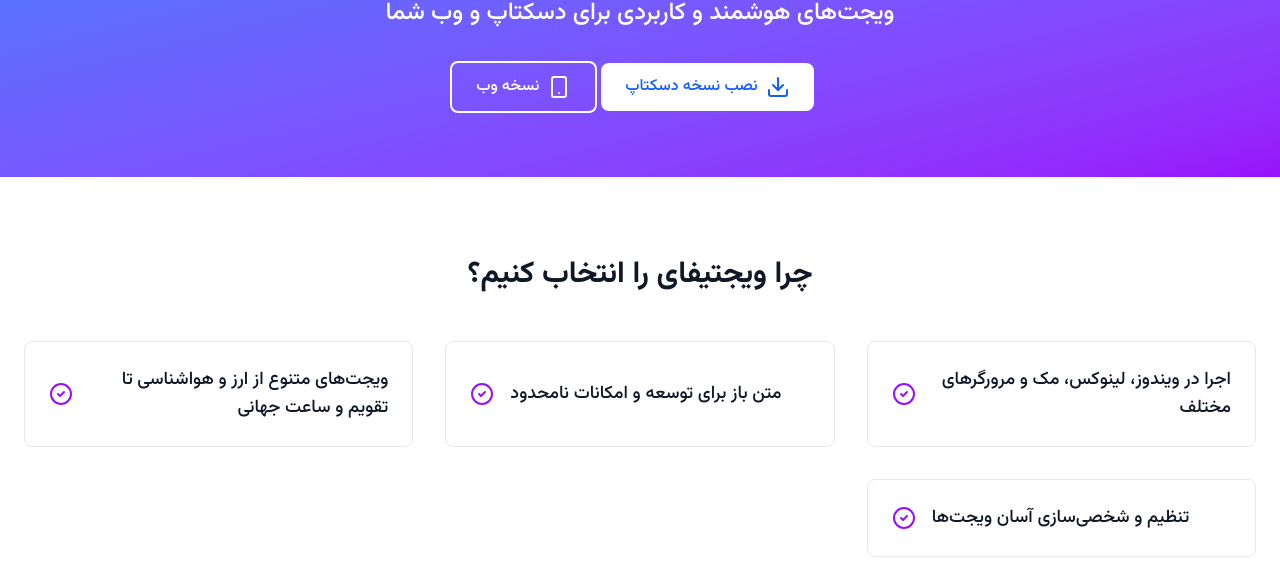
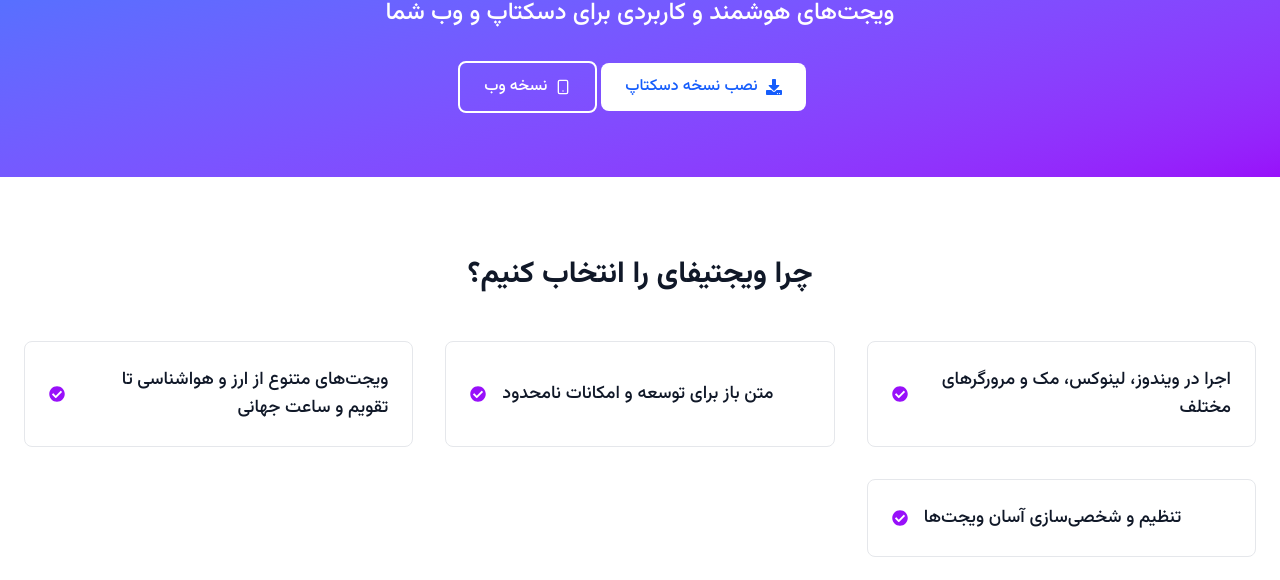
Before and after one commit to Mehranlip/widgetify-landing, a React (Vite) app: page / in a window 1280 px wide. Shown: the part 143-723 px from the top of the page. Built offline with nearby package versions, Linux system fonts and the light colour scheme; no server answers.

Commit message:
refactor: remove unused dependencies and update icon imports

```diff
--- a/package.json
+++ b/package.json
@@ -11,9 +11,6 @@
 	},
 	"dependencies": {
 		"@tanstack/react-query": "^5.66.0",
-		"aos": "^2.3.4",
-		"framer-motion": "^12.4.2",
-		"lucide-react": "^0.475.0",
 		"react": "^19.0.0",
 		"react-dom": "^19.0.0",
 		"react-icons": "^5.4.0"
--- a/src/App.tsx
+++ b/src/App.tsx
@@ -1,5 +1,5 @@
-import { CheckCircle2, Download, Smartphone } from 'lucide-react'
-import { FaDiscord, FaTelegram } from 'react-icons/fa'
+import { FaCheckCircle, FaDiscord, FaDownload, FaTelegram } from 'react-icons/fa'
+import { LuSmartphone } from 'react-icons/lu'
 import ContributorsSection from './contributors'
 
 const features = [
@@ -25,7 +25,7 @@ const WidgetifyLandingPage = () => {
 						className="flex items-center gap-2 px-6 py-3 text-blue-600 transition bg-white rounded-lg hover:bg-blue-100"
 						rel="noreferrer"
 					>
-						<Download /> نصب نسخه دسکتاپ
+						<FaDownload /> نصب نسخه دسکتاپ
 					</a>
 
 					<a
@@ -34,7 +34,7 @@ const WidgetifyLandingPage = () => {
 						className="flex items-center gap-2 px-6 py-3 text-white transition bg-transparent border-2 border-white rounded-lg hover:bg-white hover:text-blue-600"
 						rel="noreferrer"
 					>
-						<Smartphone /> نسخه وب
+						<LuSmartphone /> نسخه وب
 					</a>
 				</div>
 			</header>
@@ -51,7 +51,7 @@ const WidgetifyLandingPage = () => {
 								key={index}
 								className="flex flex-row-reverse items-center gap-4 p-4 transition-all border border-gray-200 rounded-lg sm:p-6 hover:shadow-lg"
 							>
-								<CheckCircle2 className="flex-shrink-0 text-purple-600" />
+								<FaCheckCircle className="flex-shrink-0 text-purple-600" />
 								<span className="text-base sm:text-lg">{feature}</span>
 							</div>
 						))}
```
Also changed, not shown: 1 other file (tests, documents, lock files or other folders).
